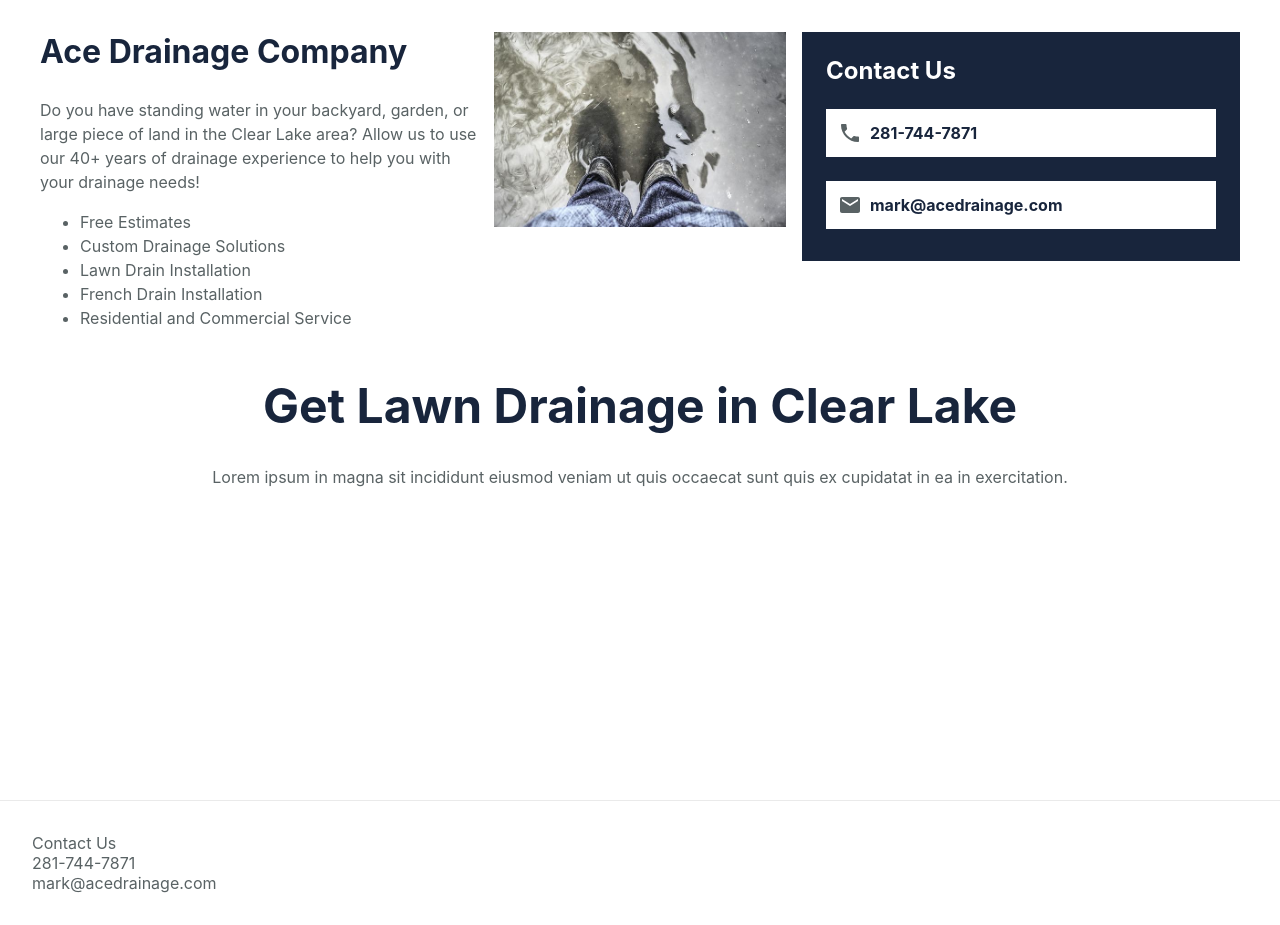
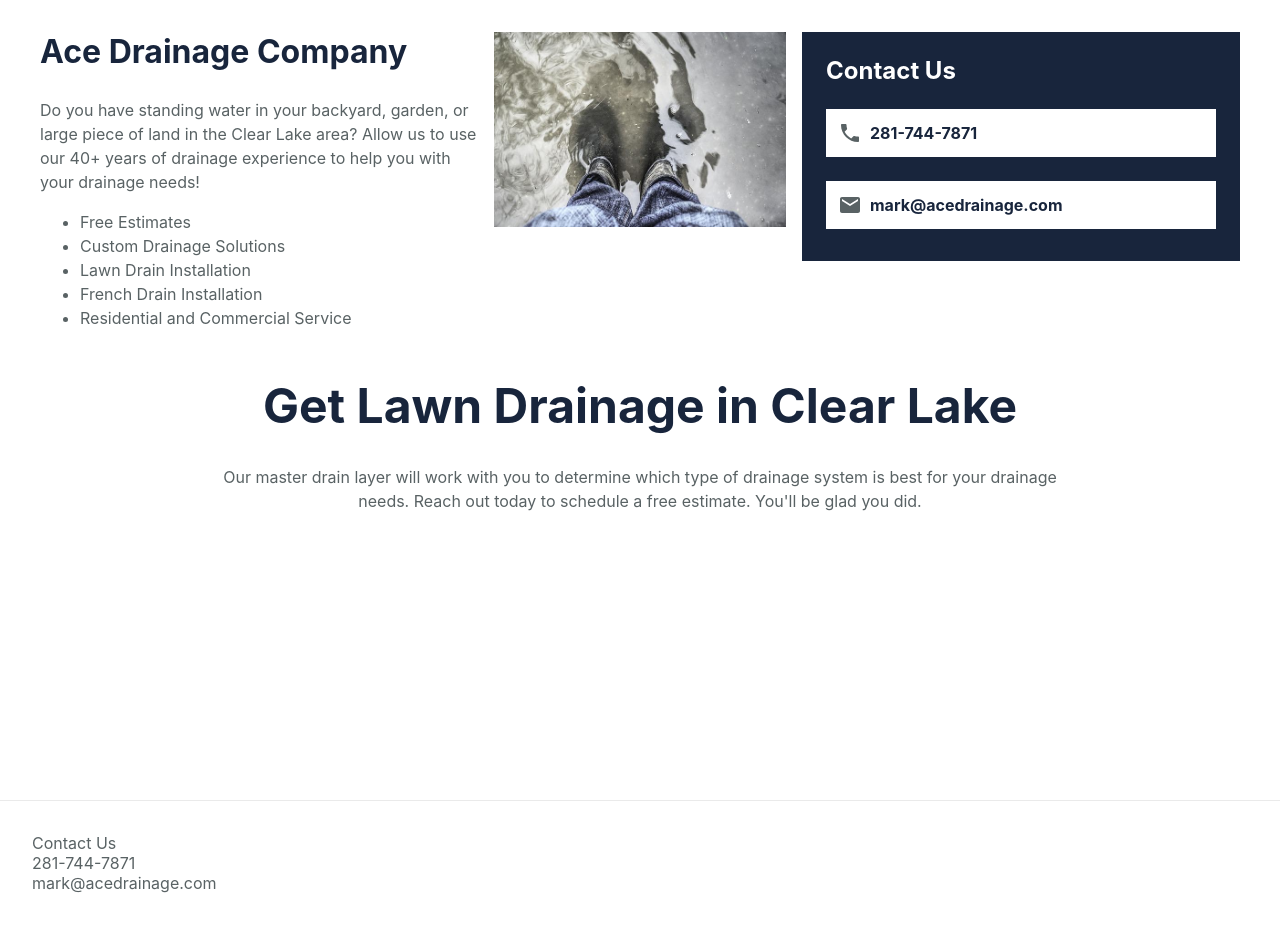
Before and after one commit to carlykube/ace-drainage-brochure, a Next.js app: page / in a window 1280 px wide. Built offline with nearby package versions, Linux system fonts and the light colour scheme.

Commit message:
Remove next.js Image usage; replaces lorem ipsum

```diff
--- a/pages/index.tsx
+++ b/pages/index.tsx
@@ -1,6 +1,5 @@
 import type { NextPage } from 'next';
 import Head from 'next/head';
-import Image from 'next/image';
 import PhoneIcon from '../components/PhoneIcon';
 import EmailIcon from '../components/EmailIcon';
 import styles from '../styles/Home.module.css';
@@ -45,13 +44,10 @@ const Home: NextPage = () => {
                     <div
                         className={`${styles.topSectionBlock} ${styles.topSectionImageContainer}`}
                     >
-                        <Image
+                        <img
                             alt=""
                             className={styles.topSectionImage}
                             src="/water-boots.jpg"
-                            layout="intrinsic"
-                            width="640"
-                            height="427"
                         />
                     </div>
 
@@ -78,8 +74,10 @@ const Home: NextPage = () => {
                     Get Lawn Drainage in Clear Lake
                 </h1>
                 <p className={styles.moreInfo}>
-                    Lorem ipsum in magna sit incididunt eiusmod veniam ut quis
-                    occaecat sunt quis ex cupidatat in ea in exercitation.
+                    Our master drain layer will work with you to determine which
+                    type of drainage system is best for your drainage needs.
+                    Reach out today to schedule a free estimate. You&apos;ll be
+                    glad you did.
                 </p>
             </main>
 
--- a/styles/Home.module.css
+++ b/styles/Home.module.css
@@ -84,7 +84,9 @@
 
 .moreInfo {
     text-align: center;
-    width: 100%;
+    width: 70%;
+    margin-left: auto;
+    margin-right: auto;
 }
 
 .footer {
```
Also changed, not shown: .eslintrc.json.
